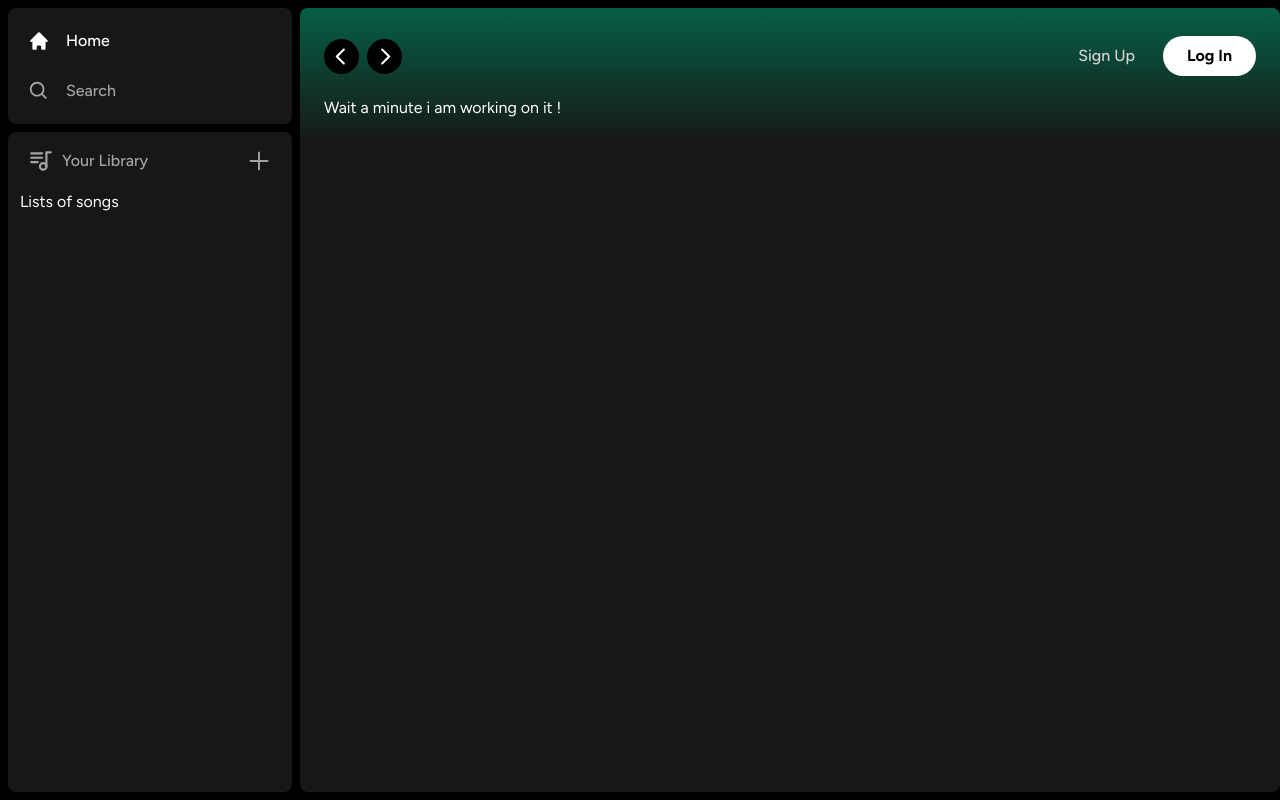
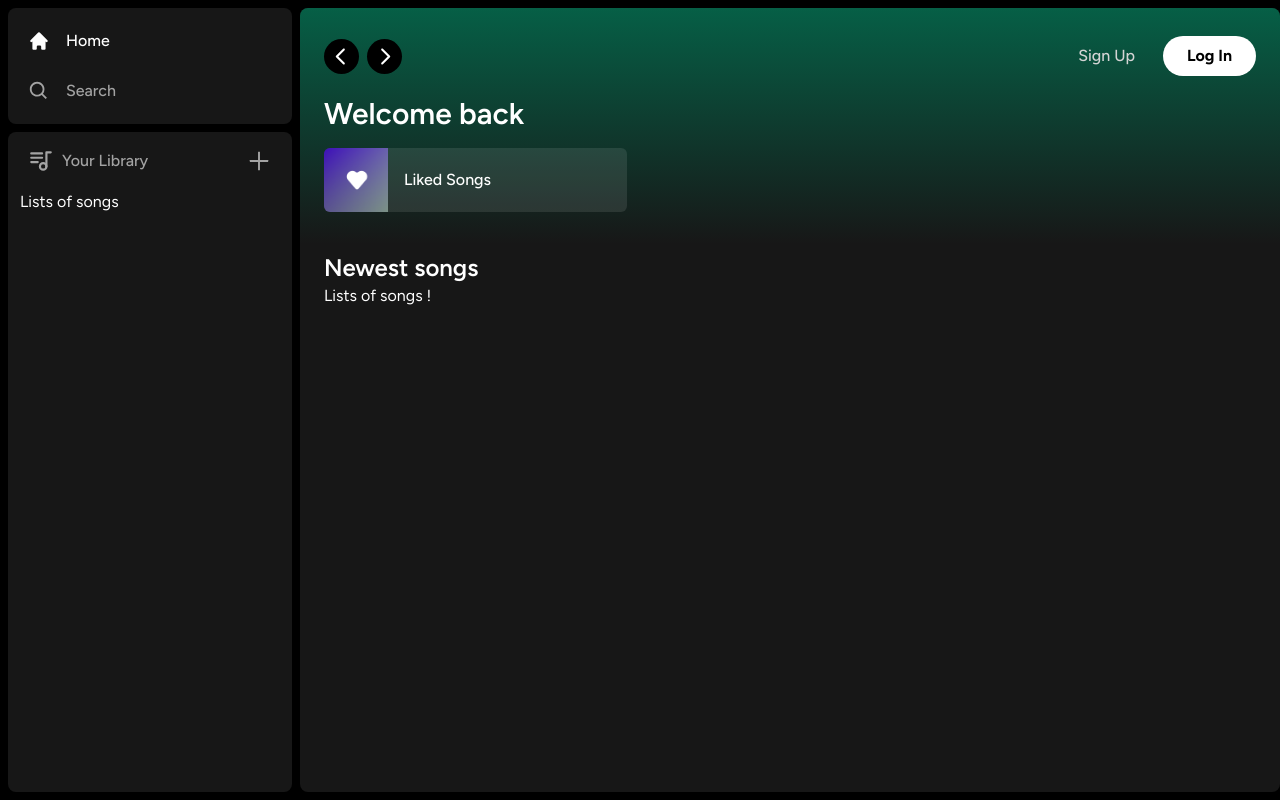
Before and after one commit to rickgeorges01/Streamzik, a Next.js app: page / in a window 1280 px wide. Built offline with nearby package versions, Linux system fonts and the light colour scheme.

Commit message:
Finished build the layout of the app

```diff
--- a/app/(site)/page.tsx
+++ b/app/(site)/page.tsx
@@ -1,5 +1,6 @@
 import Image from "next/image";
 import Header from "@/components/Header";
+import ListItem from "@/components/ListItem";
 
 export default function Home() {
   return (
@@ -11,9 +12,46 @@
         overflow-y-auto
     ">
         <Header>
-            Wait a minute i am working on it !
+           <div className="mb-2">
+               <h1
+                className="
+                    text-white
+                    text-3xl
+                    font-semibold
+                "
+               >
+                   Welcome back
+               </h1>
+
+               <div
+                   className="
+                        grid
+                        grid-cols-1
+                        sm:grid-cols-2
+                        xl:grid-cols-3
+                        2xl:grid-cols-4
+                        gap-3
+                        mt-4
+                   "
+               >
+                    <ListItem
+                        image="/images/liked.png"
+                        name="Liked Songs"
+                        href="liked"
+                    />
+               </div>
+           </div>
         </Header>
-
+        <div className="mt-2 mb-7 px-6">
+            <div className="flex justify-between items-center">
+                <h1 className="text-white text-2xl font-semibold ">
+                   Newest songs
+                </h1>
+            </div>
+            <div>
+                Lists of songs !
+            </div>
+        </div>
     </div>
   );
 }
--- /dev/null
+++ b/components/ListItem.tsx
@@ -0,0 +1,79 @@
+"use client"
+
+import {useRouter} from "next/navigation";
+import Image from "next/image"
+import {FaPlay} from "react-icons/fa";
+interface  ListItemProps{
+    image: string
+    name: string
+    href: string
+}
+
+const ListItem : React.FC<ListItemProps> = ({
+    image,
+    name,
+    href
+}) => {
+    const router = useRouter();
+    const onClick = () => {
+     //Add authentication before push
+        router.push(href)
+    }
+    return (
+       <button
+           onClick={onClick}
+            className="
+                relative
+                group
+                flex
+                items-center
+                rounded-md
+                overflow-hidden
+                gap-x-4
+                bg-neutral-100/10
+                hover:bg-neutral-100/20
+                transition
+                pr-4
+            "
+       >
+           <div
+              className="
+                relative
+                min-h-[64px]
+                min-w-[64px]
+            ">
+               <Image
+                    className="object-cover"
+                    fill
+                    src={image}
+                    alt="Image"
+               />
+           </div>
+           <p
+            className="font-medium truncate py-5"
+           >
+               {name}
+           </p>
+           <div
+                className="
+                    absolute
+                    transition
+                    opacity-0
+                    rounded-full
+                    flex
+                    items-center
+                    justify-center
+                    bg-green-500
+                    p-4
+                    drop-shadow-md
+                    right-5
+                    group-hover:opacity-100
+                    hover:scale-110
+                "
+           >
+                <FaPlay className="text-black"/>
+           </div>
+       </button>
+    );
+}
+export default ListItem;
```
Also changed, not shown: components/Button.tsx (+7 -1 lines), public/images/liked.png (added).
